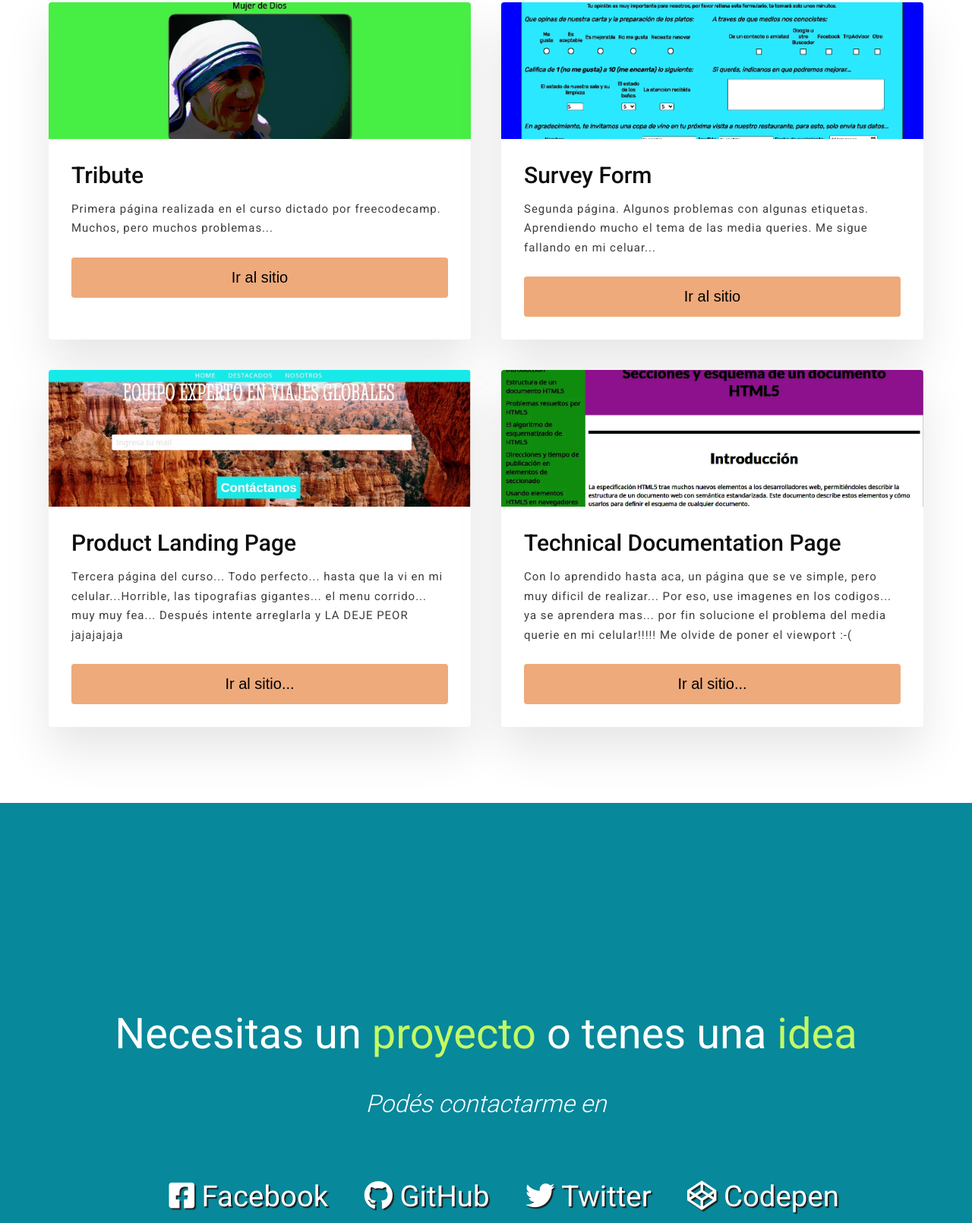
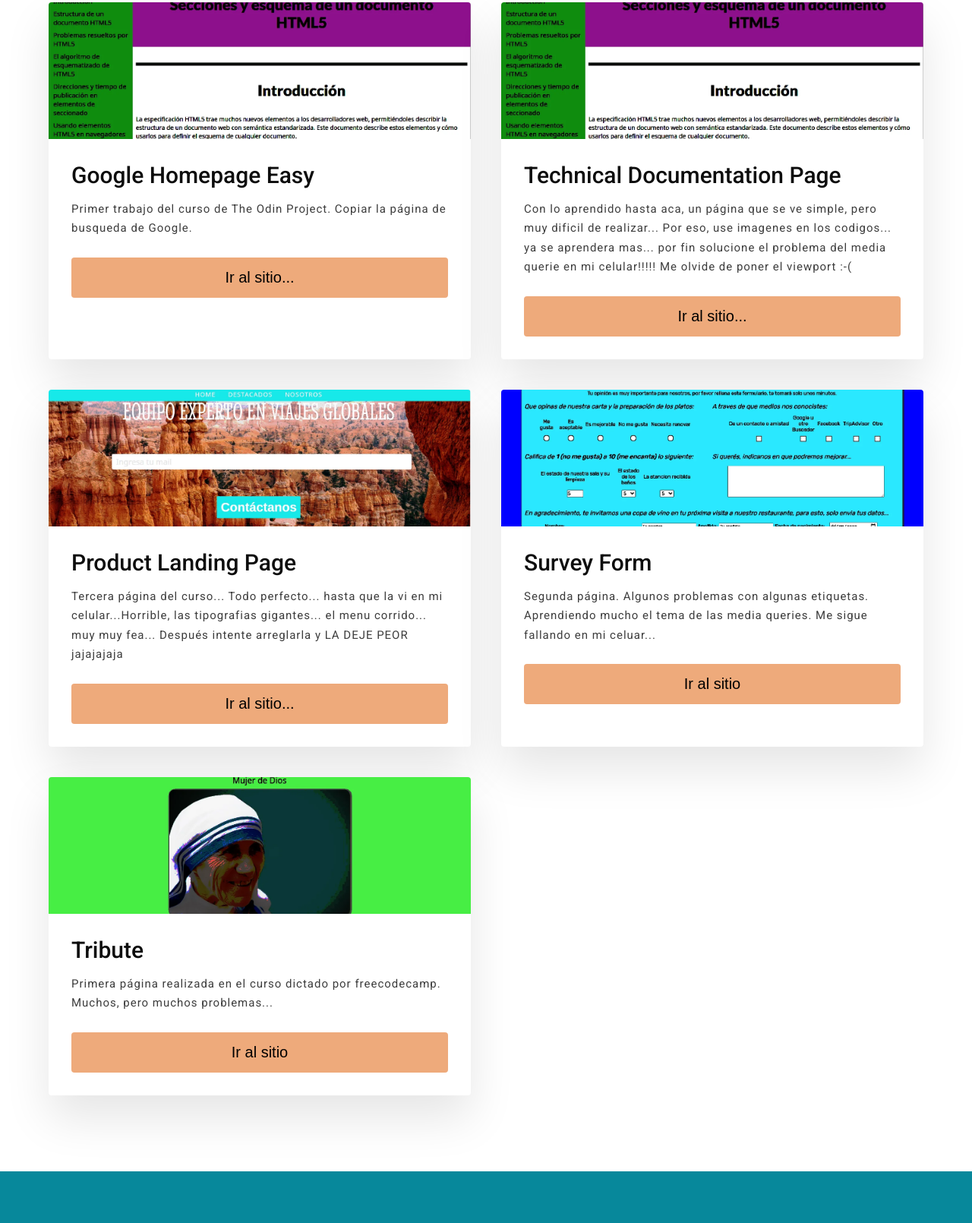
Before and after one commit to hymsoft/personal-portfolio-webpage, a plain HTML site: page index.html in a window 1280 px wide. Shown: the part 1044-2654 px from the top of the page at 76% size. Drawn offline with Linux system fonts and the light colour scheme.

Commit message:
reparado algunos links, agregado item nuevo

```diff
--- a/index.html
+++ b/index.html
@@ -47,41 +47,42 @@
             <section id="projects">
                 <h2 class="project-tile">Estos son algunos de mis trabajos</h2>
                 <div class="grid">
+
                     <div class="grid_item">
-                        <a href="../tribute/index.html" target="_blank" rel="noreferrer">
+                        <a href="../google-homepage-easy/" target="_blank" rel="noreferrer">
                             <div class="card">
-                                <img class="card_img" src="./img/tribute.webp" alt="Miniatura página Tribute" />
+                                <img class="card_img" src="./img/technical-documentation-page.webp" alt="Miniatura página Technical Documentation Page" />
                                 <div class="card_content">
-                                    <h1 class="card_header">Tribute</h1>
+                                    <h1 class="card_header">Google Homepage Easy</h1>
                                     <p class="card_text">
-                                        Primera página realizada en el curso dictado por
-                                        freecodecamp. Muchos, pero muchos problemas...
+                                        Primer trabajo del curso de The Odin Project. Copiar la página de busqueda de Google.
                                     </p>
-                                    <button class="card_btn">Ir al sitio</button>
+                                    <button class="card_btn">Ir al sitio...</button>
                                 </div>
                             </div>
                         </a>
                     </div>
 
                     <div class="grid_item">
-                        <a href="../survey-form/index.html" target="_blank" rel="noreferrer">
+                        <a href="../technical-documentation-page/" target="_blank" rel="noreferrer">
                             <div class="card">
-                                <img class="card_img" src="./img/survey-form.webp" alt="Miniatura página Survey Form" />
+                                <img class="card_img" src="./img/technical-documentation-page.webp" alt="Miniatura página Technical Documentation Page" />
                                 <div class="card_content">
-                                    <h1 class="card_header">Survey Form</h1>
+                                    <h1 class="card_header">Technical Documentation Page</h1>
                                     <p class="card_text">
-                                        Segunda página. Algunos problemas con algunas etiquetas.
-                                        Aprendiendo mucho el tema de las media queries. Me sigue
-                                        fallando en mi celuar...
+                                        Con lo aprendido hasta aca, un página que se ve simple,
+                                        pero muy dificil de realizar... Por eso, use imagenes en
+                                        los codigos... ya se aprendera mas... por fin solucione el
+                                        problema del media querie en mi celular!!!!! Me olvide de poner el viewport :-(
                                     </p>
-                                    <button class="card_btn">Ir al sitio</button>
+                                    <button class="card_btn">Ir al sitio...</button>
                                 </div>
                             </div>
                         </a>
                     </div>
 
                     <div class="grid_item">
-                        <a href="../product-landing-page/index.html" target="_blank" rel="noreferrer">
+                        <a href="../product-landing-page/" target="_blank" rel="noreferrer">
                             <div class="card">
                                 <img class="card_img" src="./img/product-landing-page.webp" alt="Miniatura página Product Landing Page" />
                                 <div class="card_content">
@@ -99,18 +100,33 @@
                     </div>
 
                     <div class="grid_item">
-                        <a href="../technical-documentation-page/index.html" target="_blank" rel="noreferrer">
+                        <a href="../survey-form/" target="_blank" rel="noreferrer">
                             <div class="card">
-                                <img class="card_img" src="./img/technical-documentation-page.webp" alt="Miniatura página Technical Documentation Page" />
+                                <img class="card_img" src="./img/survey-form.webp" alt="Miniatura página Survey Form" />
                                 <div class="card_content">
-                                    <h1 class="card_header">Technical Documentation Page</h1>
+                                    <h1 class="card_header">Survey Form</h1>
                                     <p class="card_text">
-                                        Con lo aprendido hasta aca, un página que se ve simple,
-                                        pero muy dificil de realizar... Por eso, use imagenes en
-                                        los codigos... ya se aprendera mas... por fin solucione el
-                                        problema del media querie en mi celular!!!!! Me olvide de poner el viewport :-(
+                                        Segunda página. Algunos problemas con algunas etiquetas.
+                                        Aprendiendo mucho el tema de las media queries. Me sigue
+                                        fallando en mi celuar...
                                     </p>
-                                    <button class="card_btn">Ir al sitio...</button>
+                                    <button class="card_btn">Ir al sitio</button>
+                                </div>
+                            </div>
+                        </a>
+                    </div>
+
+                    <div class="grid_item">
+                        <a href="../tribute/" target="_blank" rel="noreferrer">
+                            <div class="card">
+                                <img class="card_img" src="./img/tribute.webp" alt="Miniatura página Tribute" />
+                                <div class="card_content">
+                                    <h1 class="card_header">Tribute</h1>
+                                    <p class="card_text">
+                                        Primera página realizada en el curso dictado por
+                                        freecodecamp. Muchos, pero muchos problemas...
+                                    </p>
+                                    <button class="card_btn">Ir al sitio</button>
                                 </div>
                             </div>
                         </a>
```
Also changed, not shown: img/top0001.png (added).
